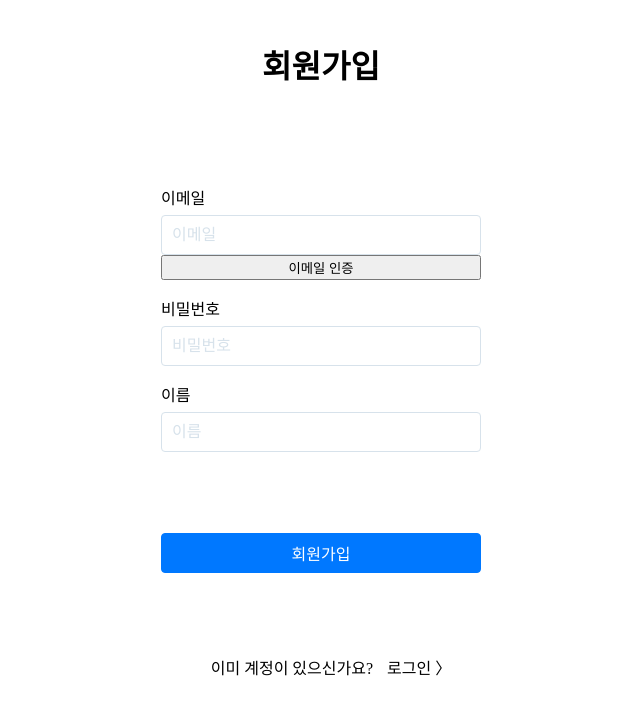
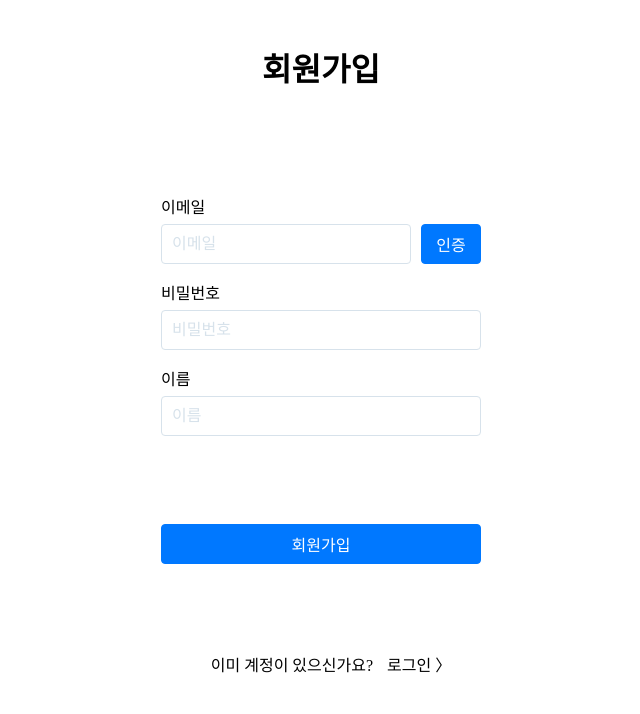
Before and after one commit to D-Store/D-store-practice, a React (Create React App) app: page /signUp in a window 1280 px wide. Shown: the top 714 px of the page, without its empty margins (319-959 px from the left). Built offline with nearby package versions, Linux system fonts and the light colour scheme.

Commit message:
[ADD] authEmailStyle

```diff
--- a/src/components/SignUp/SignUp.css
+++ b/src/components/SignUp/SignUp.css
@@ -42,6 +42,37 @@
   border-radius: 0.25rem;
   box-sizing: border-box;
   padding-left: 10px;
+}
+
+.signUp-form-input-email {
+  display: flex;
+}
+
+.email-input {
+  width: 250px;
+  margin-right: auto;
+}
+
+.signUp-form-input-button {
+}
+
+.signUp-form-input-button-item {
+  transition: 0.2s ease-in;
+  background-color: #0078ff;
+  border: 1px solid #0078ff;
+  border-radius: 0.25rem;
+  color: white;
+  font-size: 1rem;
+  font-weight: 500;
+  width: 320px;
+  height: 40px;
+  box-sizing: border-box;
+  outline: none;
+  cursor: pointer;
+}
+
+.email-button {
+  width: 60px;
 }
 
 .signUp-form-input-item:focus,
--- a/src/components/SignUp/SignUp.jsx
+++ b/src/components/SignUp/SignUp.jsx
@@ -24,15 +24,24 @@ const SignUp = ({
         <div className="signUp-form-title">회원가입</div>
         <div className="signUp-form-input">
           <div className="signUp-form-input-title">이메일</div>
+          <div className="signUp-form-input-email">
             <input
-            className="signUp-form-input-item"
+              className="signUp-form-input-item email-input"
               type="text"
               ref={emailInput}
               placeholder="이메일"
               onChange={e => onChangeEmail(e)}
               value={email}
             />
-          <button onClick={handleAuthEmail}>이메일 인증</button>
+            <div className="signUp-form-input-button">
+              <button
+                className="signUp-form-input-button-item email-button"
+                onClick={handleAuthEmail}
+              >
+                인증
+              </button>
+            </div>
+          </div>
           <div ref={emailError} className="signUp-form-input-error hidden">
             아이디를 입력해주세요
           </div>
```
Lines whose indentation alone changed are shown as unchanged.
